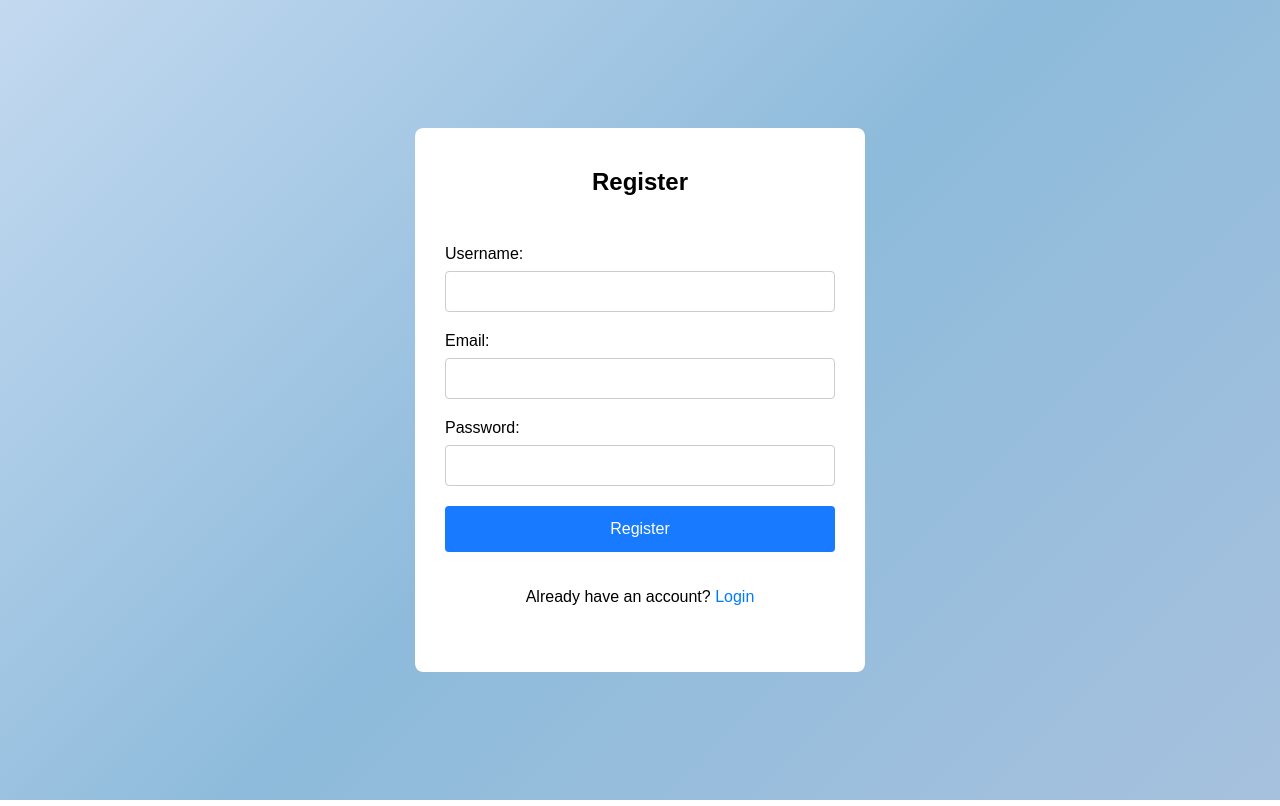
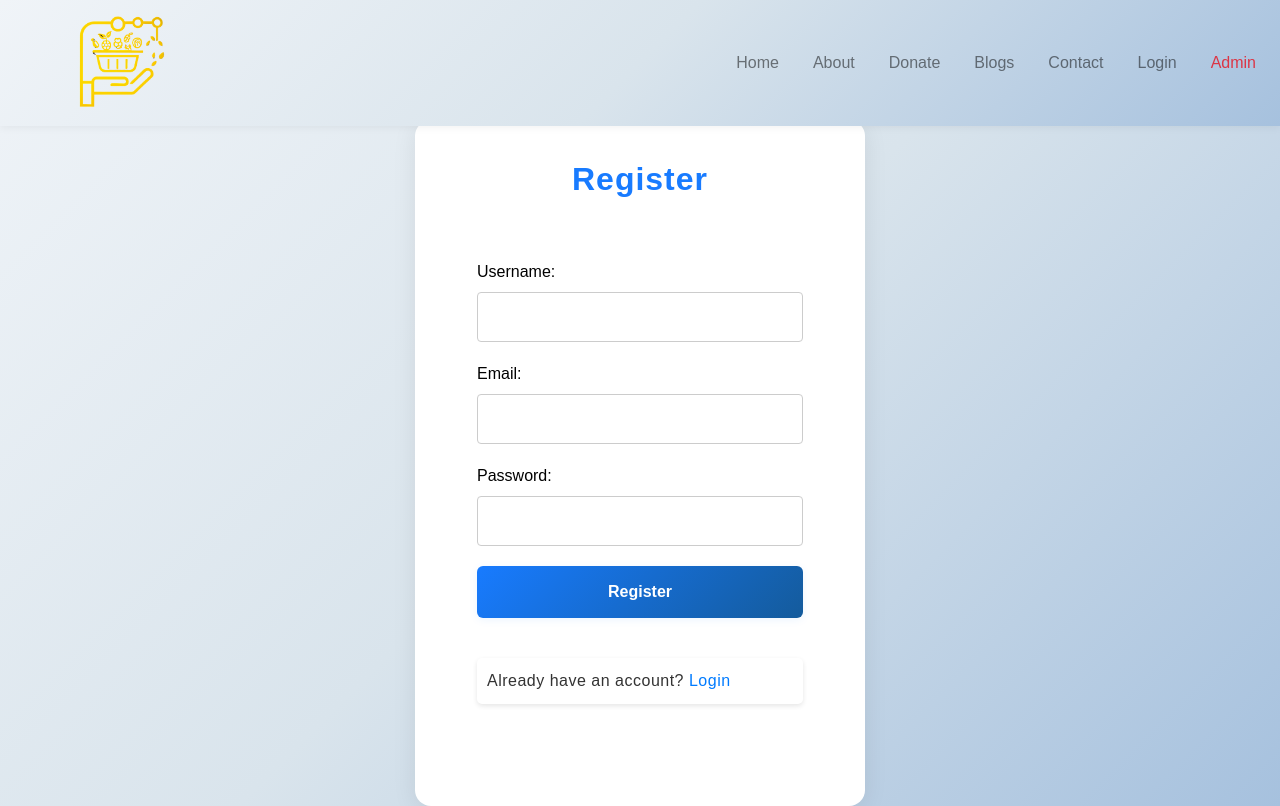
Before and after one commit to Prathamesh-Punde/feedlink22, a plain HTML site: page client/register.html in a window 1280 px wide. Drawn offline with nearby package versions, Linux system fonts and the light colour scheme.

Commit message:
changed script of donate page to work with middlewear and added nav bar to login and signup page

```diff
--- a/client/register.html
+++ b/client/register.html
@@ -4,17 +4,16 @@
 <head>
   <meta charset="UTF-8" />
   <meta name="viewport" content="width=device-width, initial-scale=1.0" />
-  <title>Register</title>
+  <title>Register - FeedLink</title>
+  <link rel="stylesheet" href="https://maxcdn.bootstrapcdn.com/bootstrap/4.5.2/css/bootstrap.min.css">
+  <link rel="stylesheet" href="style.css">
   <style>
     body {
       font-family: 'Arial', sans-serif;
       margin: 0;
-      overflow: hidden;
-      background: linear-gradient(135deg, #c3d9f0, #8ebbdb, #a6c1de);
-      display: flex;
-      align-items: center;
-      justify-content: center;
-      height: 100vh;
+      background: linear-gradient(135deg, #f0f4f8, #d9e4ec, #a6c1de);
+      min-height: 100vh;
+      padding-top: 80px;
     }
 
     .register-container {
@@ -22,11 +21,13 @@
       overflow: hidden;
       width: 450px;
       max-width: 100%;
-      border-radius: 8px;
+      border-radius: 16px;
       box-sizing: border-box;
       animation: fadeIn 1s ease-in-out;
       background-color: #fff;
       color: #000;
+      box-shadow: 0 4px 24px rgba(0,0,0,0.08);
+      padding: 40px 32px 32px 32px;
     }
 
     .register-container:before {
@@ -36,13 +37,18 @@
       left: 0;
       width: 100%;
       height: 100%;
-      background-color: rgba(0, 0, 0, 0.2);
+      background: linear-gradient(135deg, #c3d9f0 0%, #8ebbdb 100%);
+      opacity: 0.08;
       z-index: -1;
+      border-radius: 16px;
     }
 
     .register-container h2 {
       text-align: center;
-      margin-top: 40px;
+      margin-bottom: 32px;
+      font-weight: 700;
+      color: #187bff;
+      letter-spacing: 1px;
     }
 
     .register-form {
@@ -70,18 +76,20 @@
     }
 
     input[type="submit"] {
-      background-color: #187bff;
+      background: linear-gradient(135deg, #187bff, #145b9c);
       color: #fff;
       border: none;
       padding: 14px;
-      border-radius: 4px;
+      border-radius: 6px;
       cursor: pointer;
       font-size: 16px;
-      transition: background-color 0.3s ease;
+      font-weight: 600;
+      box-shadow: 0 2px 8px rgba(24,123,255,0.08);
+      transition: background 0.3s;
     }
 
     input[type="submit"]:hover {
-      background-color: #145b9c;
+      background: linear-gradient(135deg, #145b9c, #187bff);
     }
 
     .form-group a {
@@ -101,11 +109,43 @@
         opacity: 1;
       }
     }
+    .logo {
+      max-width: 100px;
+      max-height: 100px;
+    }
+
+    .navbar {
+      background: linear-gradient(135deg, #f0f4f8, #d9e4ec, #a6c1de);
+      box-shadow: 0 2px 8px rgba(0, 0, 0, 0.05);
+    }
+
+    .navbar-nav .nav-item {
+      margin-left: 18px;
+    }
+
+    .register-container {
+      margin-top: 40px;
+    }
   </style>
 </head>
 
 <body>
-  <div class="register-container">
+  <!-- Header -->
+  <header class="navbar navbar-expand-lg navbar-light bg-light fixed-top">
+    <a class="navbar-brand" href="index.html"><img src="img/logo.png" alt="Logo" class="logo"></a>
+    <ul class="navbar-nav ml-auto">
+      <li class="nav-item"><a class="nav-link" href="index.html">Home</a></li>
+      <li class="nav-item"><a class="nav-link" href="about.html">About</a></li>
+      <li class="nav-item"><a class="nav-link" href="Donate.html">Donate</a></li>
+      <li class="nav-item"><a class="nav-link" href="blogs.html">Blogs</a></li>
+      <li class="nav-item"><a class="nav-link" href="contact.html">Contact</a></li>
+      <li class="nav-item"><a class="nav-link" href="login.html">Login</a></li>
+      <li class="nav-item"><a class="nav-link text-danger" href="admin.html">Admin</a></li>
+    </ul>
+  </header>
+
+  <div class="container d-flex justify-content-center">
+    <div class="register-container">
     <h2>Register</h2>
     <form id="registerForm" class="register-form">
       <div class="form-group">
@@ -129,39 +169,7 @@
     </form>
   </div>
 
-  <!-- <script>
-    document.addEventListener("DOMContentLoaded", () => {
-      const form = document.getElementById("registerForm");
 
-      form.addEventListener("submit", async (e) => {
-        e.preventDefault();
-
-        const username = form.username.value;
-        const email = form.email.value;
-        const password = form.password.value;
-
-        try {
-          const res = await fetch("/api/auth/register", {
-            method: "POST",
-            headers: { "Content-Type": "application/json" },
-            body: JSON.stringify({ username, email, password })
-          });
-
-          const data = await res.json();
-          if (!res.ok) {
-            alert(data.msg || "❌ Registration failed");
-            return;
-          }
-
-          alert("✅ Registration successful! Please login.");
-          window.location.href = "/login.html";
-        } catch (err) {
-          console.error(err);
-          alert("Network error");
-        }
-      });
-    });
-  </script> -->
 
   <script>
 document.querySelector("form").addEventListener("submit", async (e) => {
```
Also changed, not shown: client/Donate.html (+2 -0 lines), client/js/auth-check.js (added, +27 -0 lines), client/login.html (+18 -6 lines).
